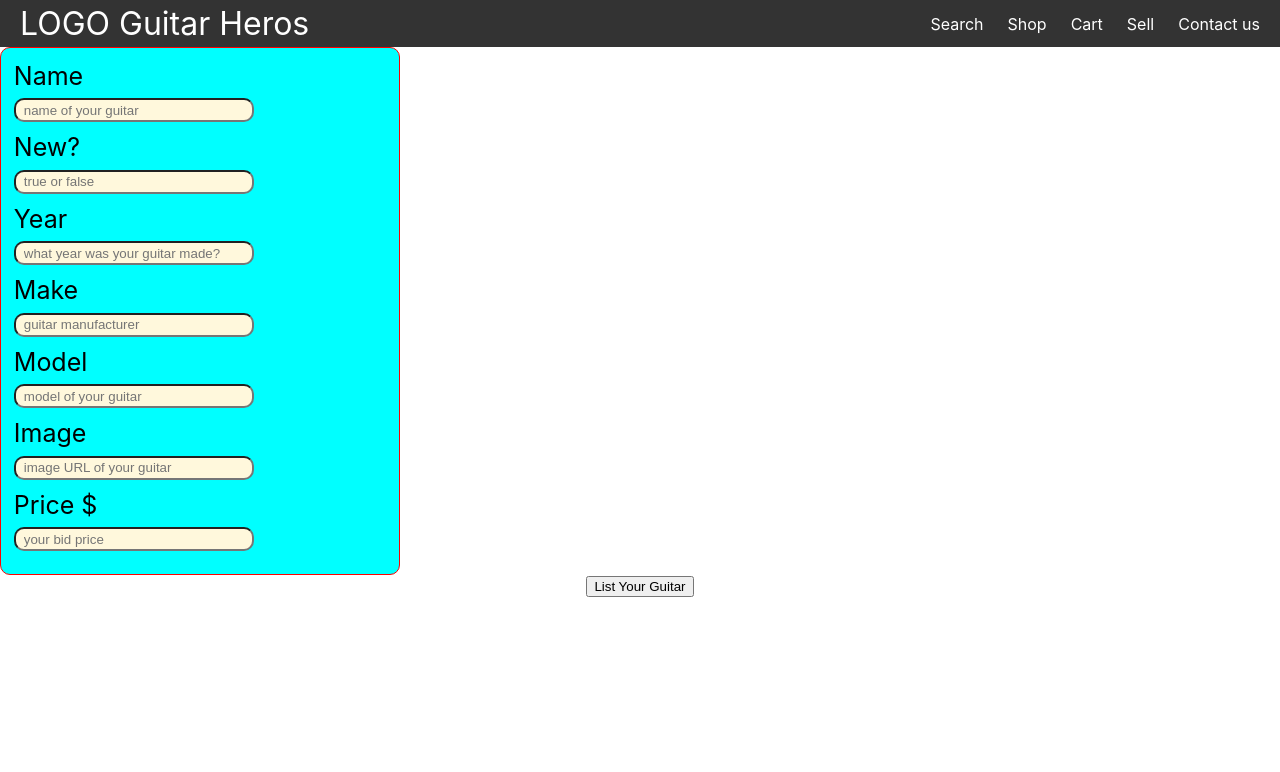
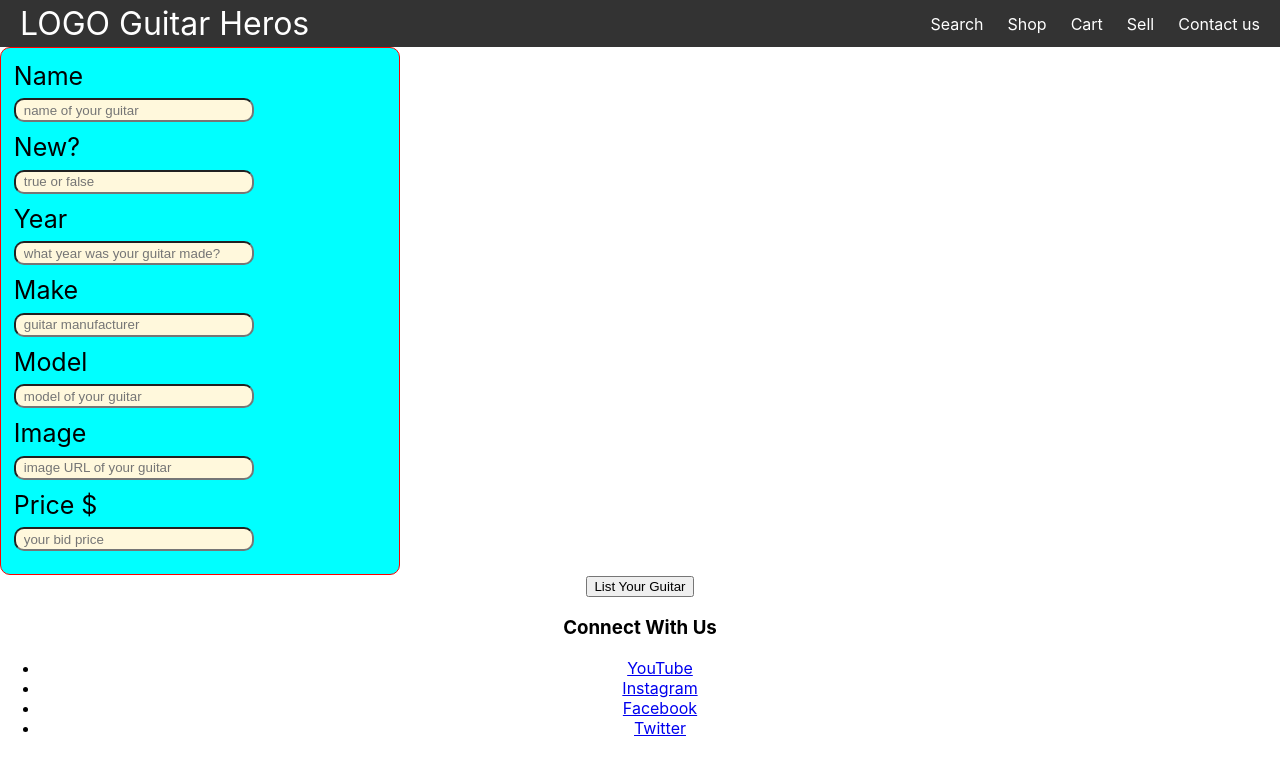
Before and after one commit to riverferguson/phase-2-project, a React (Create React App) app in the folder phase-2-project/: page / in a window 1280 px wide. Shown: the top 772 px of the page. Built offline with nearby package versions, Linux system fonts and the light colour scheme.

Commit message:
add footer with basic structure

```diff
--- a/phase-2-project/public/index.html
+++ b/phase-2-project/public/index.html
@@ -2,19 +2,16 @@
 <html lang="en">
   <head>
     <meta charset="utf-8" />
-    <link rel="icon" href="%PUBLIC_URL%/favicon.ico" />
     <meta name="viewport" content="width=device-width, initial-scale=1" />
     <meta name="theme-color" content="#000000" />
     <meta
       name="description"
       content="Web site created using create-react-app"
     />
-    <link rel="apple-touch-icon" href="%PUBLIC_URL%/logo192.png" />
     <!--
       manifest.json provides metadata used when your web app is installed on a
       user's mobile device or desktop. See https://developers.google.com/web/fundamentals/web-app-manifest/
     -->
-    <link rel="manifest" href="%PUBLIC_URL%/manifest.json" />
     <!--
       Notice the use of %PUBLIC_URL% in the tags above.
       It will be replaced with the URL of the `public` folder during the build.
--- a/phase-2-project/src/components/App.js
+++ b/phase-2-project/src/components/App.js
@@ -3,6 +3,7 @@ import './App.css';
 import GuitarForm from './GuitarForm';
 import Nav from './Nav'
 import './Nav.css'
+import Footer from './Footer';
 // import Search from './Search'
 
 function App() {
@@ -11,6 +12,7 @@ function App() {
       <Nav />
         <GuitarForm />
         {/* <Search /> */}
+        <Footer/>
 
       <nav>
 
--- a/phase-2-project/src/components/Footer.js
+++ b/phase-2-project/src/components/Footer.js
@@ -0,0 +1,25 @@
+import React from 'react'
+
+const Footer = () => {
+  return (
+    <div footer-main-container>
+        <h3>Connect With Us</h3>
+        <ul>
+            <li>
+                <a href='youtube'>YouTube</a>
+            </li>
+            <li>
+                <a href='instagram'>Instagram</a>
+            </li>
+            <li>
+                <a href='facebook'>Facebook</a>
+            </li>
+            <li>
+                <a href='twitter'>Twitter</a>
+            </li>
+        </ul>
+    </div>
+  )
+}
+
+export default Footer
```
Also changed, not shown: package.json (added, +8 -0 lines), 1 other file (tests, documents, lock files or other folders).
